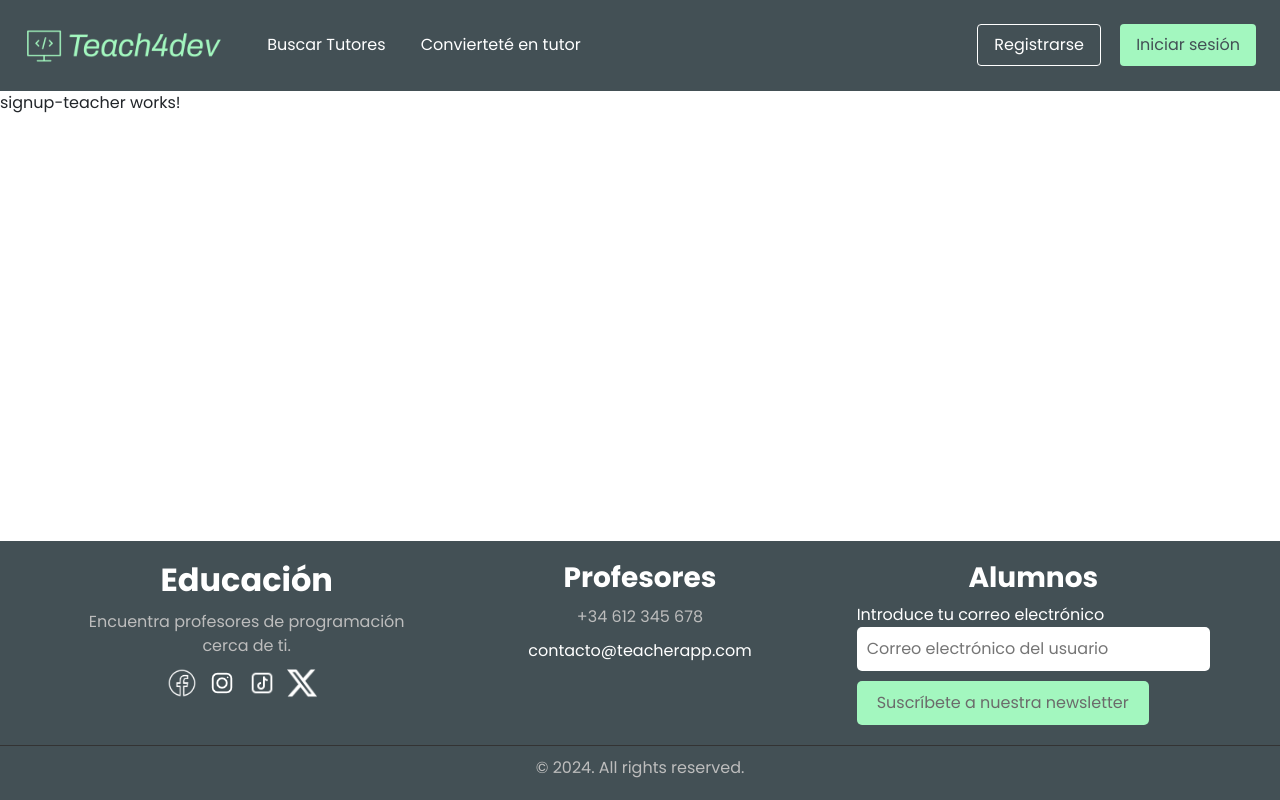
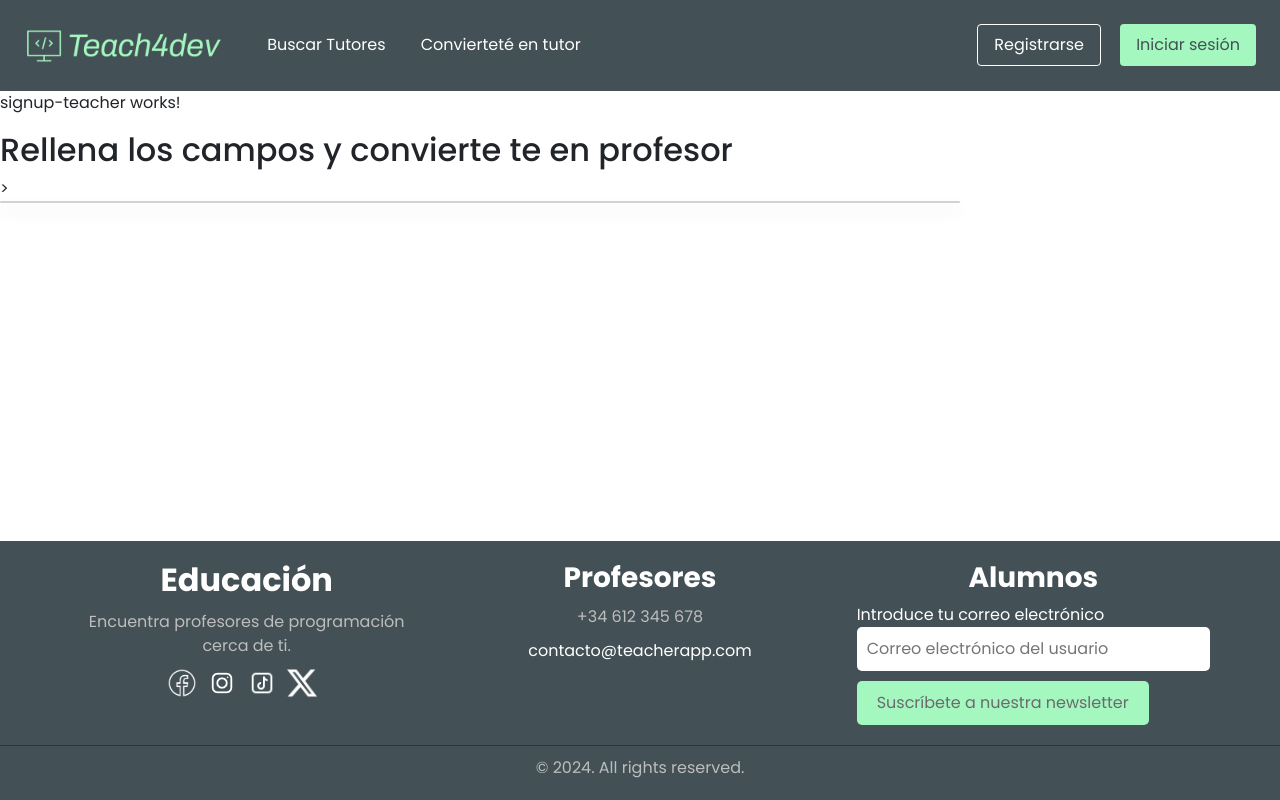
Before and after one commit to enrilpz04/TeacherApp-FrontEnd, an Angular app: page /signup-teacher in a window 1280 px wide. Built offline with nearby package versions, Linux system fonts and the light colour scheme.

Commit message:
creacion del componente TEACHER-FORM

```diff
--- a/src/app/components/register-form/register-form.component.html
+++ b/src/app/components/register-form/register-form.component.html
@@ -45,7 +45,7 @@
       <p class="text-danger" >el campo es requerido</p>
 
   }
-  @if(checkRepitPassw()){
+  @if(checkRepitPassw() && registerForm.controls['repssw'].touched){
     <p class="text-danger">Las contraseñas no coinciden</p>
   }
   </div>
--- a/src/app/components/register-form/register-form.component.ts
+++ b/src/app/components/register-form/register-form.component.ts
@@ -41,7 +41,7 @@ export class RegisterFormComponent {
   async getDataForm() {
 
     this.newUser.name = this.registerForm.value.name;
-    this.newUser.surname = this.registerForm.value.surname;
+    this.newUser.surname = this.registerForm.value.surname===""?this.registerForm.value.surname:"";
     this.newUser.email = this.registerForm.value.email;
     this.newUser.password = this.registerForm.value.pssw;
     this.newUser.rol = Rol.STUDENT;
@@ -68,17 +68,17 @@ export class RegisterFormComponent {
       console.log(error)
     }
   }
-  ngOnInit() {
-    this.getUsers();
+  // ngOnInit() {
+  //   this.getUsers();
 
-  }
+  // }
 
   checkControl(formControlNane: string, validator: string) {
     return this.registerForm.get(formControlNane)?.hasError(validator) && this.registerForm.get(formControlNane)?.touched;
   }
   checkEmail() {
     //comprobamos si el correo ya existe
-    console.log(this.userList)
+
     const result = this.userList.find(user => user.email === this.registerForm.value.email)
     this.valido = result != null ? true : false;
 
@@ -86,7 +86,7 @@ export class RegisterFormComponent {
 
   }
   checkRepitPassw() {
-    return this.registerForm.value.pssw === this.registerForm.value.repssw ? true : false
+    return this.registerForm.value.pssw !== this.registerForm.value.repssw ? true : false
   }
   validacion() {
     //validadmos el formulario con las dos condiciones
--- /dev/null
+++ b/src/app/components/teacher-form/teacher-form.component.html
@@ -0,0 +1,5 @@
+<h2>Rellena los campos y convierte te en profesor</h2>>
+
+<form [formGroup]="regTeacherForm" class="card p3 w-75 shadow" (ngSubmit)="getDataForm()" novalidate>
+
+</form>
--- /dev/null
+++ b/src/app/components/teacher-form/teacher-form.component.ts
@@ -0,0 +1,21 @@
+import { Component } from '@angular/core';
+import { FormGroup, ReactiveFormsModule } from '@angular/forms';
+
+@Component({
+  selector: 'app-teacher-form',
+  standalone: true,
+  imports: [ReactiveFormsModule],
+  templateUrl: './teacher-form.component.html',
+  styleUrl: './teacher-form.component.css'
+})
+export class TeacherFormComponent {
+regTeacherForm: FormGroup;
+
+
+constructor(){
+  this.regTeacherForm= new FormGroup({})
+}
+
+
+getDataForm(){}
+}
--- a/src/app/pages/signup-teacher/signup-teacher.component.html
+++ b/src/app/pages/signup-teacher/signup-teacher.component.html
@@ -1 +1,2 @@
 <p>signup-teacher works!</p>
+<app-teacher-form></app-teacher-form>
--- a/src/app/pages/signup-teacher/signup-teacher.component.ts
+++ b/src/app/pages/signup-teacher/signup-teacher.component.ts
@@ -1,9 +1,10 @@
 import { Component } from '@angular/core';
+import { TeacherFormComponent } from "../../components/teacher-form/teacher-form.component";
 
 @Component({
   selector: 'app-signup-teacher',
   standalone: true,
-  imports: [],
+  imports: [TeacherFormComponent],
   templateUrl: './signup-teacher.component.html',
   styleUrl: './signup-teacher.component.css'
 })
```
Also changed, not shown: src/app/components/teacher-form/teacher-form.component.css (added).
